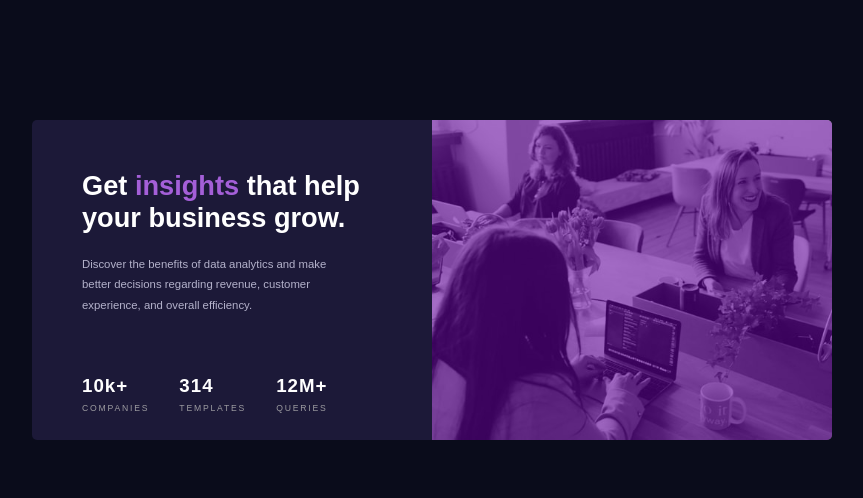
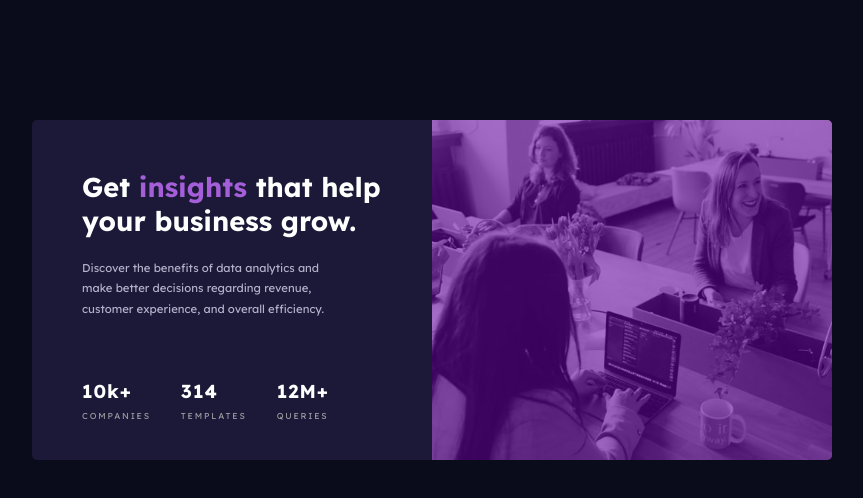
Before and after one commit to Mathewus/Stats-Preview-Card-Component, a plain HTML site: page index.html in a window 1280 px wide. Shown: the whole page, without its empty margins (208-1071 px from the left). Drawn offline with Linux system fonts and the light colour scheme.

Commit message:
Atualização do projeto

```diff
--- a/index.html
+++ b/index.html
@@ -8,6 +8,9 @@
     <meta name="viewport" content="width=device-width, initial-scale=1.0">
     <link rel="stylesheet" href="./style.css">
     <link rel="shortcut icon" href="./images/favicon-32x32.png" type="image/x-icon">
+    <link rel="preconnect" href="https://fonts.googleapis.com">
+    <link rel="preconnect" href="https://fonts.gstatic.com" crossorigin>
+    <link href="https://fonts.googleapis.com/css2?family=Lexend+Deca:wght@100..900&display=swap" rel="stylesheet">
 
 </head>
 
--- a/style.css
+++ b/style.css
@@ -1,8 +1,9 @@
+
 * {
     margin: 0;
     padding: 0;
     box-sizing: border-box;
-    font-family: Arial, Helvetica, sans-serif;
+    font-family: "Lexend Deca";
 }
 
 body {
@@ -27,7 +28,7 @@ body {
 
     background-color: #1C1938;
     max-width: 400px;
-    max-height: 320px;
+    max-height: 340px;
     padding: 50px;
     border-radius: 5px 0px 0px 5px;
 
@@ -58,7 +59,7 @@ body {
 #card #design {
 
     max-width: 400px;
-    max-height: 320px;
+    max-height: 340px;
     position: relative;
     overflow: hidden;
     border-radius: 0px 5px 5px 0px;
```
